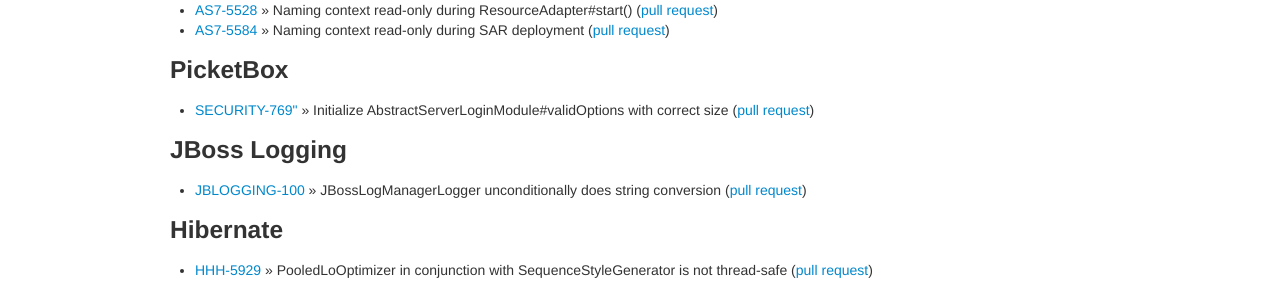
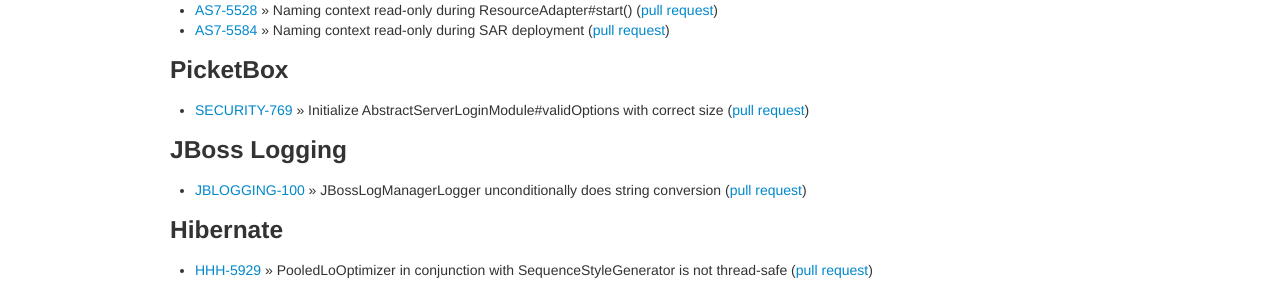
Before and after one commit to marschall/marschall.github.com, a Jekyll site: the page built from open-source.html, in a window 1280 px wide and 900 px high, scrolled down 1402 px. Shown: the part 158-452 px from the top of the window. Built offline with Jekyll 4.4.1, drawn with Linux system fonts in a browser that asks for light colours.

Commit message:
small fix

```diff
--- a/open-source.html
+++ b/open-source.html
@@ -94,7 +94,7 @@
 </ul>
 <h3>PicketBox</h3>
 <ul>
-  <li><a href="https://issues.jboss.org/browse/SECURITY-769">SECURITY-769"</a> &raquo; Initialize AbstractServerLoginModule#validOptions with correct size (<a href="https://github.com/picketbox/picketbox-container/pull/1">pull request</a>)</li>
+  <li><a href="https://issues.jboss.org/browse/SECURITY-769">SECURITY-769</a> &raquo; Initialize AbstractServerLoginModule#validOptions with correct size (<a href="https://github.com/picketbox/picketbox-container/pull/1">pull request</a>)</li>
 </ul>
 
 <h3>JBoss Logging</h3>
```
